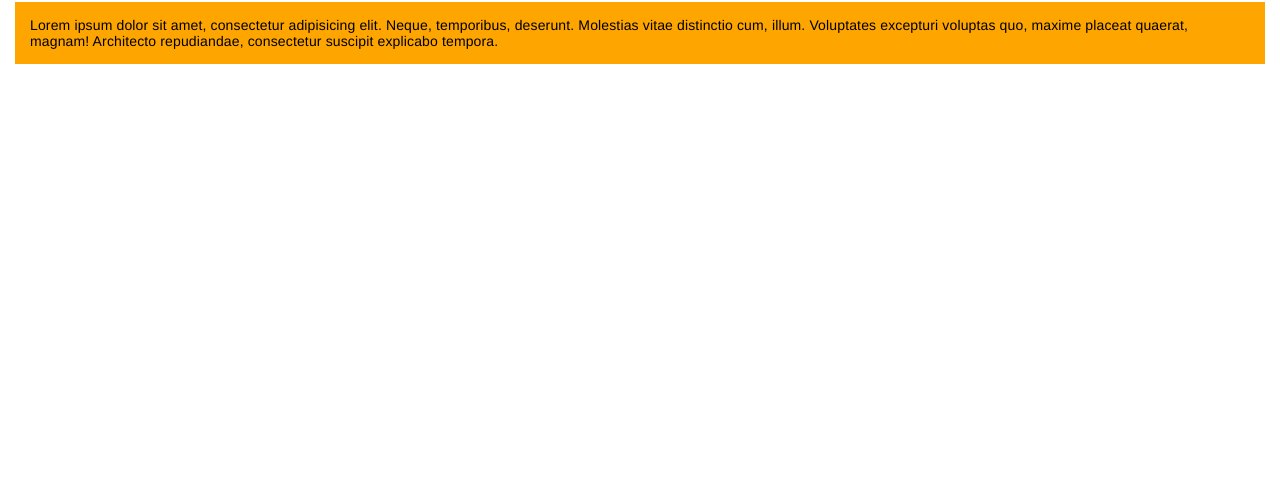
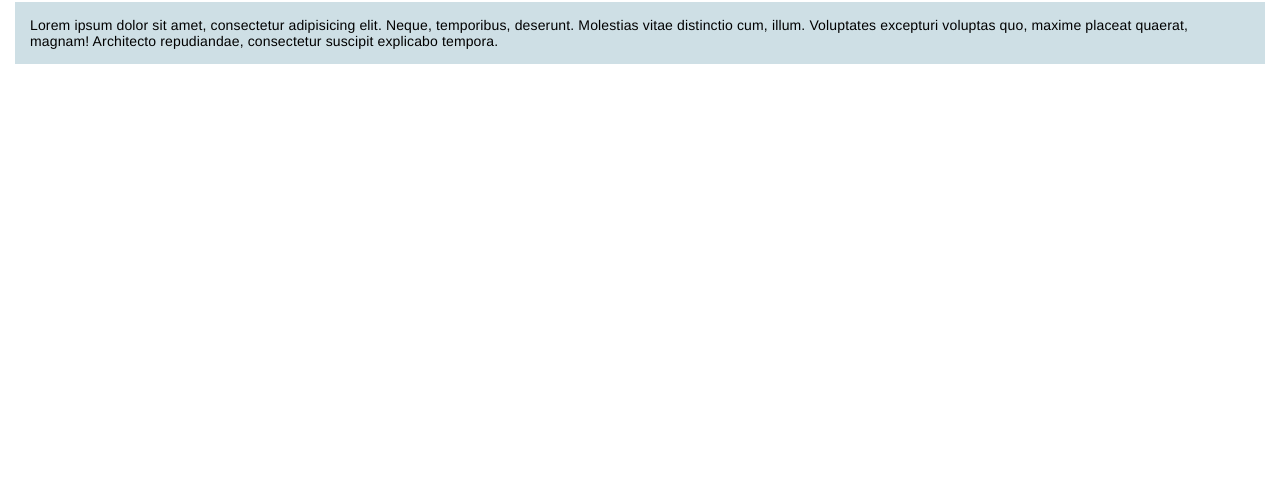
Before and after one commit to juanzedan/experimental, a plain HTML site: page index.html in a window 1280 px wide. Shown: the part 316-800 px from the top of the page. Drawn offline with nearby package versions, Linux system fonts and the light colour scheme; a script that the page names is missing.

Commit message:
Cambios de diseño y creación de carpeta de estilos y archivo main.css

```diff
--- /dev/null
+++ b/css/main.css
@@ -0,0 +1,7 @@
+p {
+	color: #000;
+	background-color: #CEDFE5;
+	letter-spacing: 0.01em;
+	line-height: normal;
+	padding: 15px;
+}
--- a/index.html
+++ b/index.html
@@ -12,7 +12,7 @@
 		<!-- Bootstrap core CSS -->
 		<link href="https://maxcdn.bootstrapcdn.com/bootstrap/3.3.6/css/bootstrap.min.css" rel="stylesheet">
 		<!-- Custom styles for this template -->
-		<link href="starter-template.css" rel="stylesheet">
+		<link href="css/main.css" rel="stylesheet">
 		<!-- Just for debugging purposes. Don't actually copy these 2 lines! -->
 		<!--[if lt IE 9]><script src="../../assets/js/ie8-responsive-file-warning.js"></script><![endif]-->
 		<script src="../../assets/js/ie-emulation-modes-warning.js"></script>
@@ -22,15 +22,6 @@
 		<script src="https://oss.maxcdn.com/respond/1.4.2/respond.min.js"></script>
 		<![endif]-->
 
-		<style>
-			p {
-				color: #000;
-				background-color: orange;
-				letter-spacing: 0.01em;
-				line-height: normal;
-				padding: 15px;
-			}
-		</style>
 	</head>
 	<body>
 		<nav class="navbar navbar-inverse">
```
Also changed, not shown: 1 other file.
